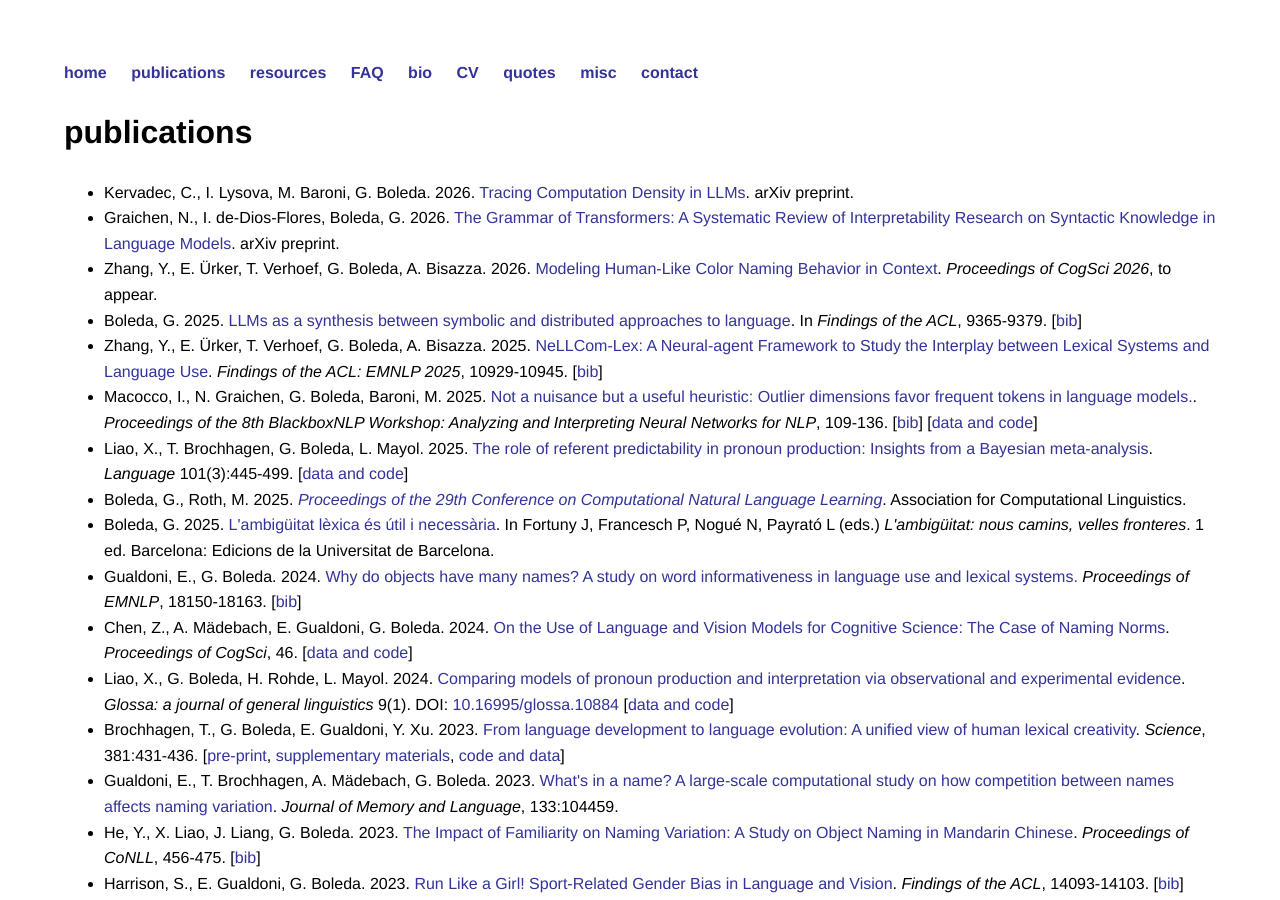
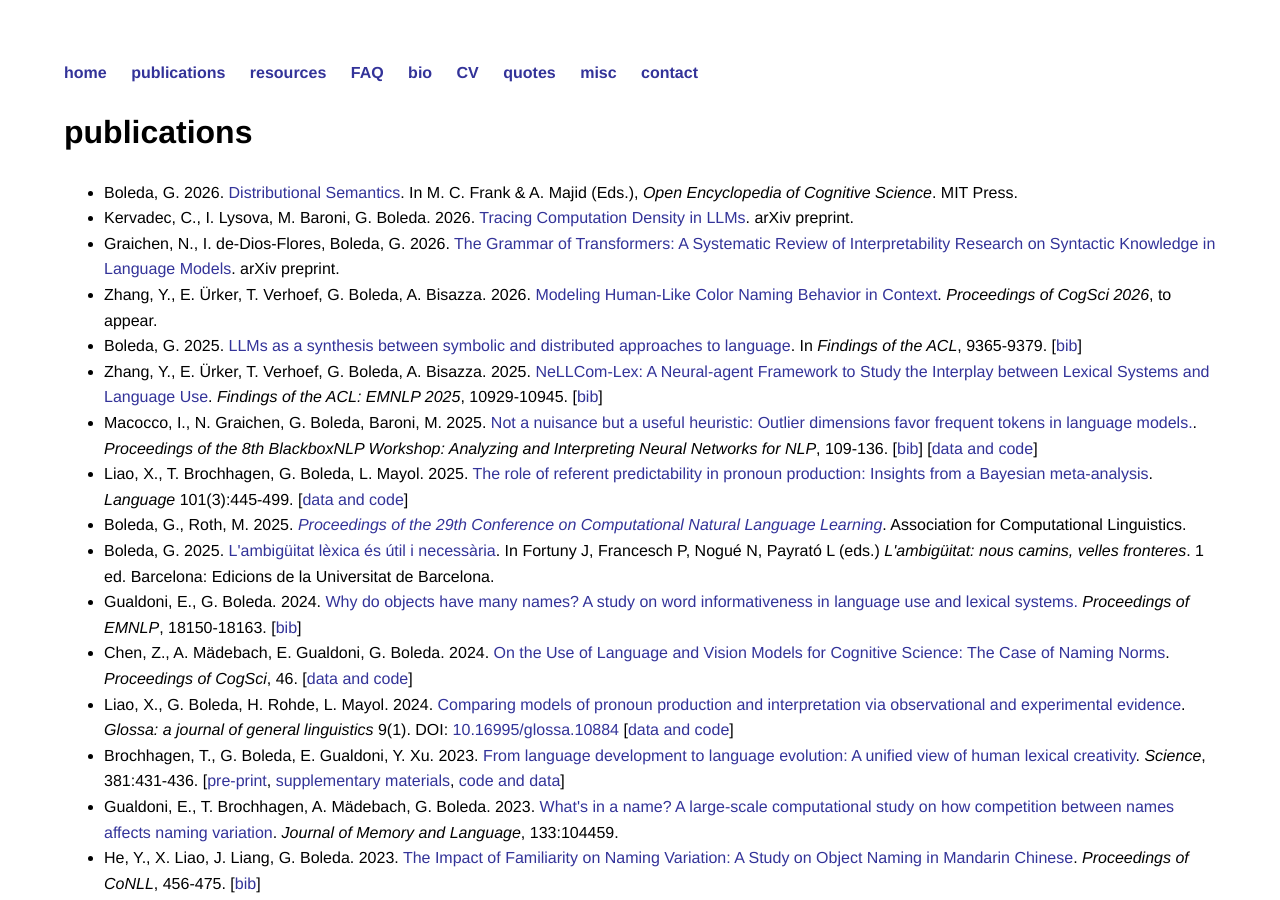
Before and after one commit to gboleda/gboleda.github.io, a Jekyll site: the page built from pubs/index.html, in a window 1280 px wide and 900 px high. Built offline with Jekyll 4.4.1, drawn with Linux system fonts in a browser that asks for light colours.

Commit message:
oecs article

```diff
--- a/pubs/index.html
+++ b/pubs/index.html
@@ -17,6 +17,12 @@ title: publications
     -->
 
 <ul>
+
+  <li>Boleda, G. 2026.
+    <a href="https://doi.org/10.21428/e2759450.50749b98">Distributional Semantics</a>.
+    In M. C. Frank & A. Majid (Eds.), <i>Open Encyclopedia of Cognitive Science</i>.
+    MIT Press.
+  </li>
 
   <li>Kervadec, C., I. Lysova, M. Baroni, G. Boleda. 2026.
     <a href="https://arxiv.org/pdf/2605.27033">Tracing Computation Density in LLMs</a>. arXiv preprint.
```
Lines whose indentation alone changed are shown as unchanged.
